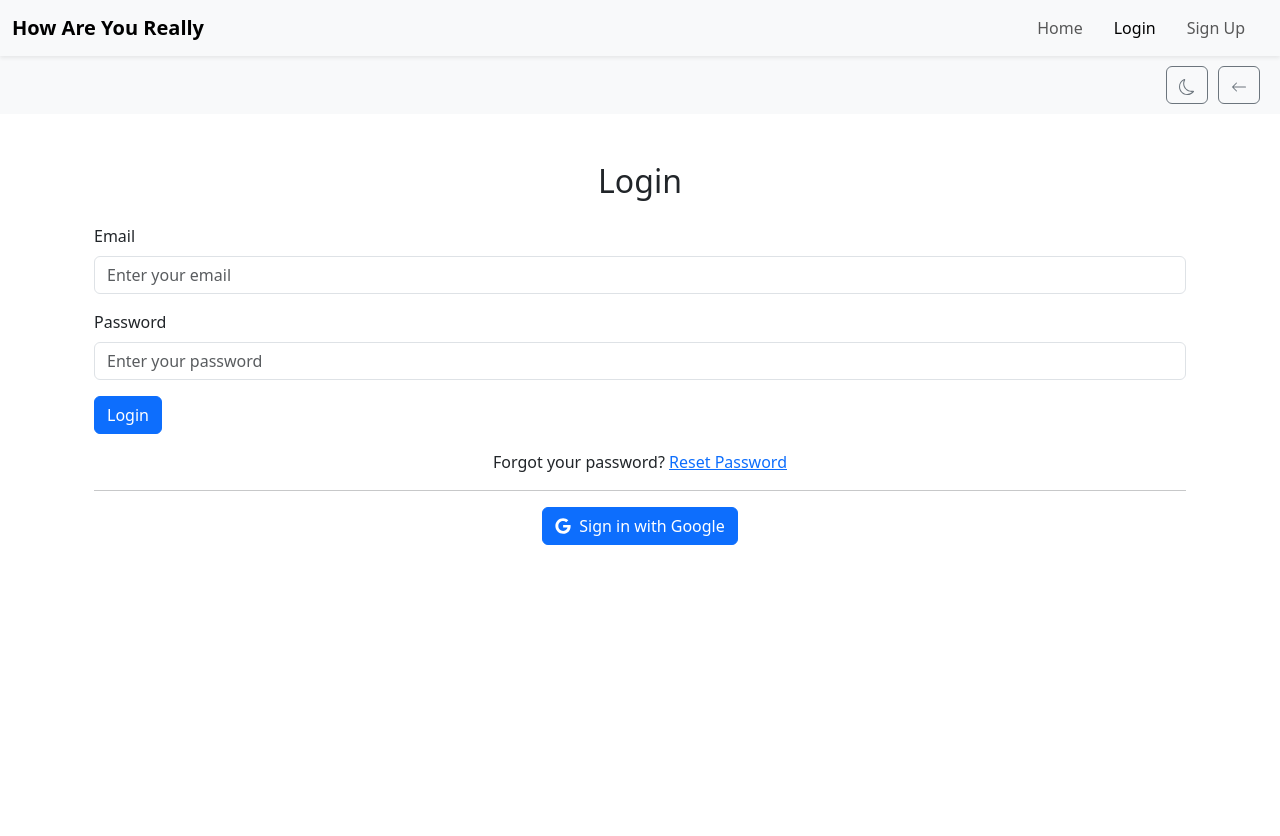
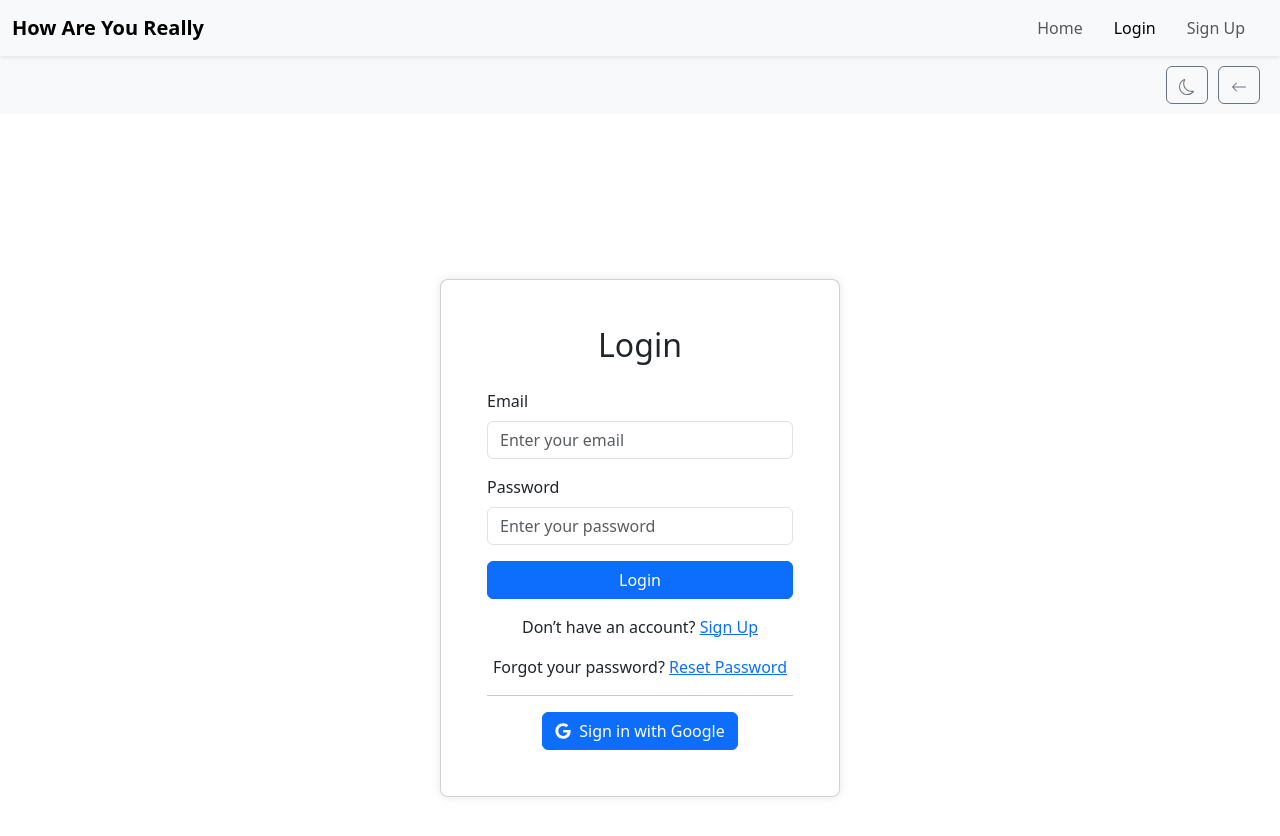
Before and after one commit to jeffdruid/how-are-you-really, a React (Create React App) app in the folder frontend/: page /login in a window 1280 px wide. Shown: the top 836 px of the page. Before the commit the page ends 800 px from the top, so only its background shows below. Built offline with nearby package versions, Linux system fonts and the light colour scheme; no server answers.

Commit message:
Enhance Login component with improved styling and functionality; implement memoization and error handling

```diff
--- a/frontend/src/components/Login.js
+++ b/frontend/src/components/Login.js
@@ -1,57 +1,60 @@
-import React, { useState } from 'react';
-import { auth } from '../firebase';
-import { signInWithEmailAndPassword } from 'firebase/auth';
-import { useNavigate, Link } from 'react-router-dom';
-import { validateEmail } from '../utils/validateEmail';
-import { firebaseErrorMessages } from '../utils/firebaseErrors';
-import SocialLogin from './SocialLogin';
-import { Form, Button, Container, Alert } from 'react-bootstrap';
+import React, { useState, useCallback } from "react";
+import { auth } from "../firebase";
+import { signInWithEmailAndPassword } from "firebase/auth";
+import { useNavigate, Link } from "react-router-dom";
+import { validateEmail } from "../utils/validateEmail";
+import { firebaseErrorMessages } from "../utils/firebaseErrors";
+import SocialLogin from "./SocialLogin";
+import { Form, Button, Container, Alert, Card } from "react-bootstrap";
+import styles from "../styles/AuthPages.module.css";
 
-const Login = () => {
-  const [email, setEmail] = useState('');
-  const [password, setPassword] = useState('');
-  const [error, setError] = useState('');
-  const [emailError, setEmailError] = useState('');
+const Login = React.memo(() => {
+  const [email, setEmail] = useState("");
+  const [password, setPassword] = useState("");
+  const [error, setError] = useState("");
+  const [emailError, setEmailError] = useState("");
   const navigate = useNavigate();
 
-  const handleLogin = async (e) => {
+  // Handle login functionality
+  const handleLogin = useCallback(
+    async (e) => {
       e.preventDefault();
-
-    let valid = true;
 
       // Validate email format
       if (!validateEmail(email)) {
-      setEmailError('Please enter a valid email address.');
-      valid = false;
+        setEmailError("Please enter a valid email address.");
+        return;
       } else {
-      setEmailError('');
-    }
-
-    if (!valid) {
-      return;
+        setEmailError("");
       }
 
       try {
+        // Sign in user
         await signInWithEmailAndPassword(auth, email, password);
-      navigate('/'); // Redirect to Home upon successful login
+        navigate("/");
       } catch (err) {
-      const friendlyMessage = firebaseErrorMessages(err.code);
-      setError(friendlyMessage);
+        setError(firebaseErrorMessages(err.code));
       }
-  };
+    },
+    [email, password, navigate]
+  );
 
   return (
-    <Container className="mt-5">
+    <Container
+      className={`d-flex align-items-center justify-content-center ${styles.authContainer}`}
+    >
+      <Card className={styles.authCard}>
+        <Card.Body>
           <h2 className="text-center mb-4">Login</h2>
           {error && <Alert variant="danger">{error}</Alert>}
           <Form onSubmit={handleLogin}>
-        <Form.Group className="mb-3" controlId="formEmail">
+            <Form.Group controlId="formEmail" className="mb-3">
               <Form.Label>Email</Form.Label>
               <Form.Control
                 type="email"
+                placeholder="Enter your email"
                 value={email}
                 onChange={(e) => setEmail(e.target.value)}
-            placeholder="Enter your email"
                 isInvalid={!!emailError}
                 required
               />
@@ -59,33 +62,37 @@ const Login = () => {
                 {emailError}
               </Form.Control.Feedback>
             </Form.Group>
-
-        <Form.Group className="mb-3" controlId="formPassword">
+            <Form.Group controlId="formPassword" className="mb-3">
               <Form.Label>Password</Form.Label>
               <Form.Control
                 type="password"
+                placeholder="Enter your password"
                 value={password}
                 onChange={(e) => setPassword(e.target.value)}
-            placeholder="Enter your password"
                 required
               />
             </Form.Group>
-
-        <Button variant="primary" type="submit" block="true" className="mb-3">
+            <Button variant="primary" type="submit" className="w-100">
               Login
             </Button>
           </Form>
 
-      <div className="text-center">
+          {/* Links to navigate to signup or password reset */}
+          <div className="text-center mt-3">
             <p>
-          Forgot your password? <Link to="/password-reset">Reset Password</Link>
+              Don’t have an account? <Link to="/signup">Sign Up</Link>
+            </p>
+            <p>
+              Forgot your password?{" "}
+              <Link to="/password-reset">Reset Password</Link>
             </p>
             <hr />
-        {/* Social Login Options */}
             <SocialLogin />
           </div>
+        </Card.Body>
+      </Card>
     </Container>
   );
-};
+});
 
 export default Login;
```
Lines whose indentation alone changed are shown as unchanged.
